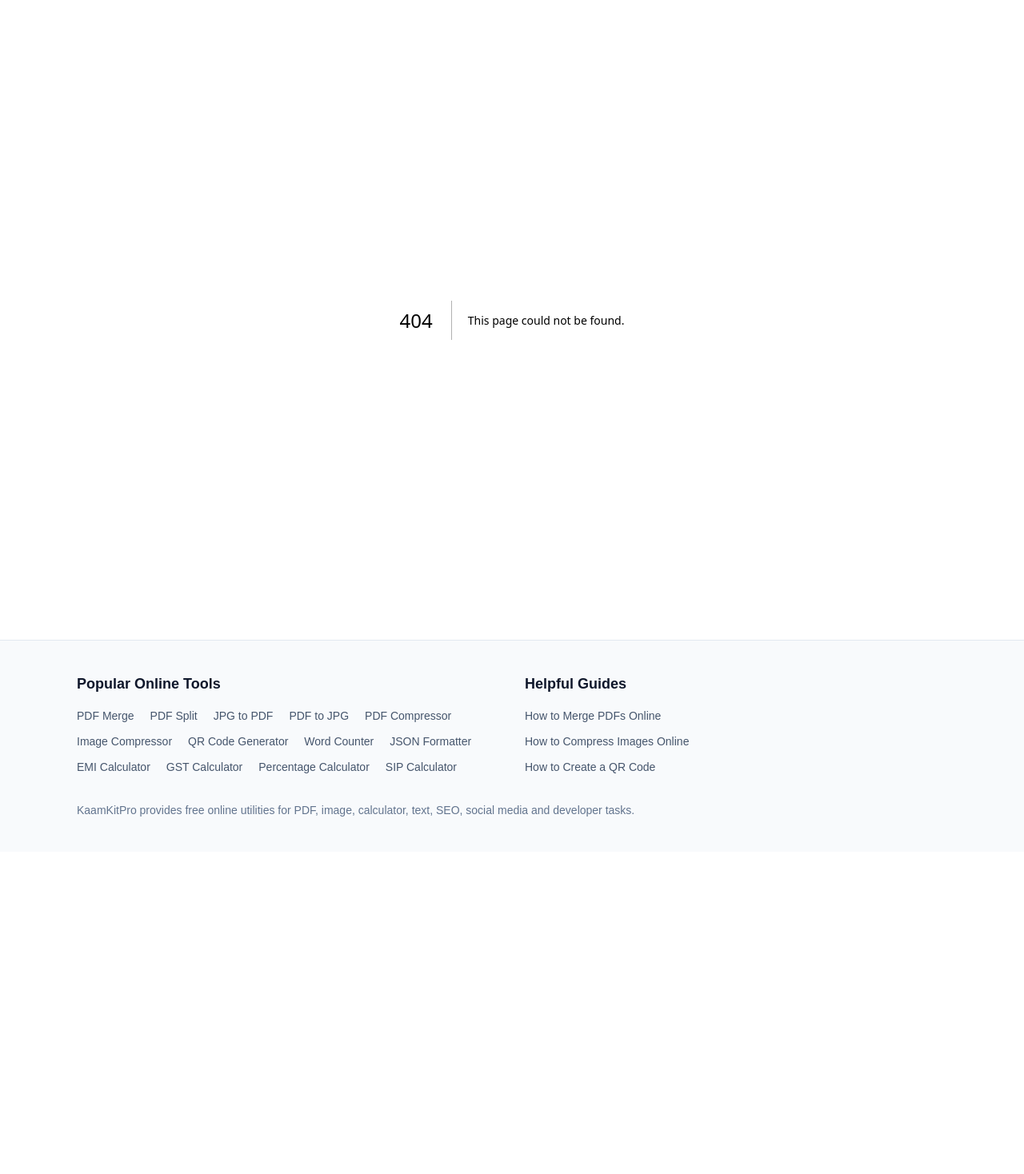
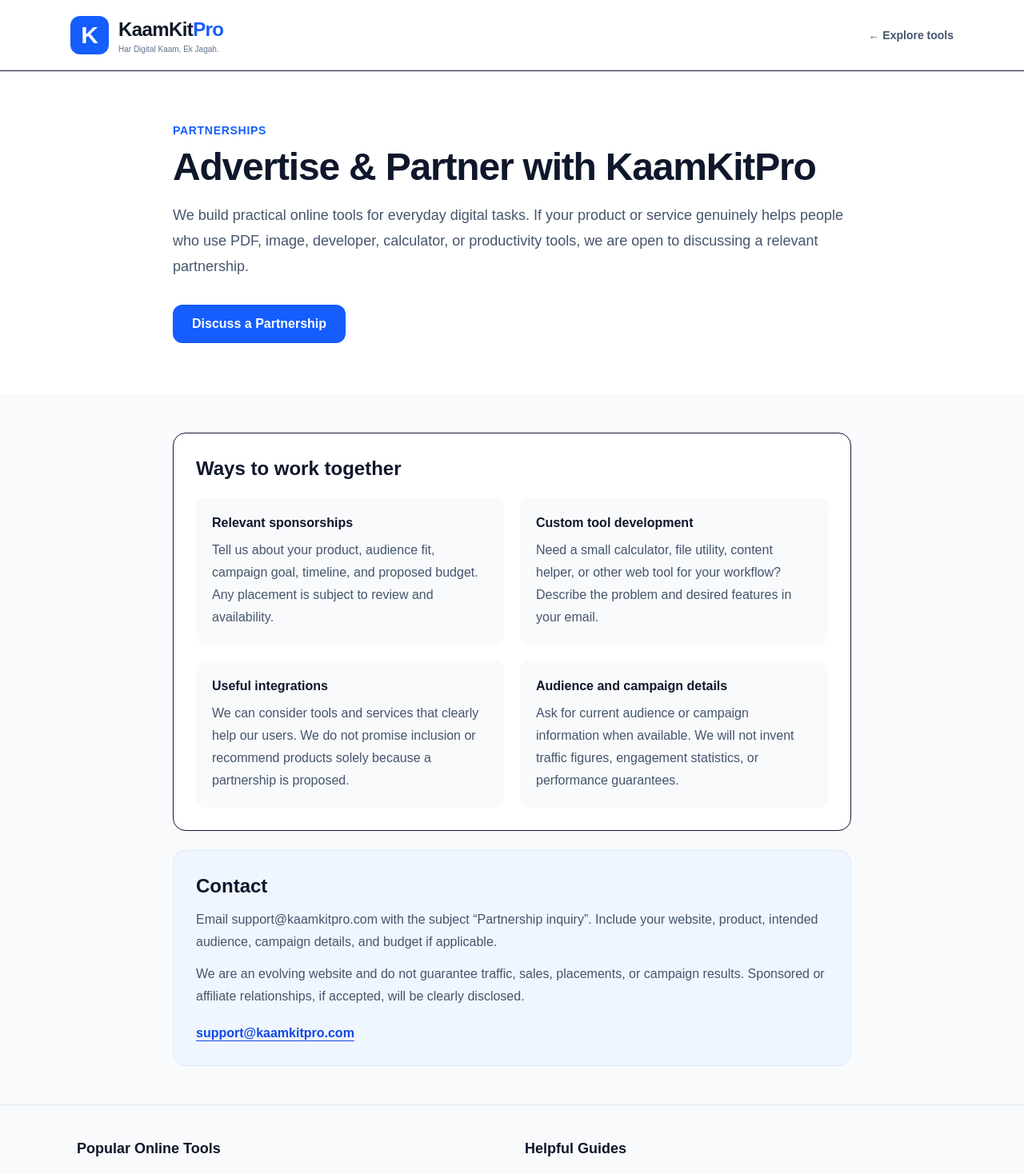
Before and after one commit to WellProSoftware/kaamkitpro, a Next.js app: page /advertise in a window 1280 px wide. Before the commit this address had no page. Shown: the top 1468 px of the page at 80% size. Before the commit the page ends 1065 px from the top, so only its background shows below. Built offline with nearby package versions, Linux system fonts and the light colour scheme.

Commit message:
growth: add transparent sponsorship and custom tool inquiry page

```diff
--- /dev/null
+++ b/src/app/advertise/page.tsx
@@ -0,0 +1,47 @@
+import Link from "next/link";
+import type { Metadata } from "next";
+import BrandLogo from "@/components/BrandLogo";
+
+export const metadata: Metadata = {
+  title: "Advertise & Partner with KaamKitPro",
+  description: "Contact KaamKitPro about relevant sponsorships, partnerships, and custom online-tool development.",
+  alternates: { canonical: "https://kaamkitpro.com/advertise" },
+};
+
+export default function AdvertisePage() {
+  return (
+    <main className="min-h-screen bg-slate-50 text-slate-900">
+      <header className="border-b bg-white">
+        <div className="mx-auto flex max-w-6xl items-center justify-between px-6 py-5">
+          <BrandLogo />
+          <Link href="/" className="text-sm font-semibold text-slate-600 hover:text-slate-900">← Explore tools</Link>
+        </div>
+      </header>
+      <section className="bg-white">
+        <div className="mx-auto max-w-4xl px-6 py-16">
+          <p className="text-sm font-semibold uppercase tracking-wider text-blue-600">Partnerships</p>
+          <h1 className="mt-3 text-4xl font-bold tracking-tight md:text-5xl">Advertise & Partner with KaamKitPro</h1>
+          <p className="mt-5 text-lg leading-8 text-slate-600">We build practical online tools for everyday digital tasks. If your product or service genuinely helps people who use PDF, image, developer, calculator, or productivity tools, we are open to discussing a relevant partnership.</p>
+          <a href="mailto:support@kaamkitpro.com?subject=KaamKitPro%20partnership%20inquiry" className="mt-8 inline-block rounded-xl bg-blue-600 px-6 py-3 font-semibold text-white hover:bg-blue-700">Discuss a Partnership</a>
+        </div>
+      </section>
+      <article className="mx-auto max-w-4xl space-y-6 px-6 py-12">
+        <section className="rounded-2xl border bg-white p-7">
+          <h2 className="text-2xl font-bold">Ways to work together</h2>
+          <div className="mt-5 grid gap-5 md:grid-cols-2">
+            <div className="rounded-xl bg-slate-50 p-5"><h3 className="font-bold">Relevant sponsorships</h3><p className="mt-2 leading-7 text-slate-600">Tell us about your product, audience fit, campaign goal, timeline, and proposed budget. Any placement is subject to review and availability.</p></div>
+            <div className="rounded-xl bg-slate-50 p-5"><h3 className="font-bold">Custom tool development</h3><p className="mt-2 leading-7 text-slate-600">Need a small calculator, file utility, content helper, or other web tool for your workflow? Describe the problem and desired features in your email.</p></div>
+            <div className="rounded-xl bg-slate-50 p-5"><h3 className="font-bold">Useful integrations</h3><p className="mt-2 leading-7 text-slate-600">We can consider tools and services that clearly help our users. We do not promise inclusion or recommend products solely because a partnership is proposed.</p></div>
+            <div className="rounded-xl bg-slate-50 p-5"><h3 className="font-bold">Audience and campaign details</h3><p className="mt-2 leading-7 text-slate-600">Ask for current audience or campaign information when available. We will not invent traffic figures, engagement statistics, or performance guarantees.</p></div>
+          </div>
+        </section>
+        <section className="rounded-2xl border border-blue-100 bg-blue-50 p-7">
+          <h2 className="text-2xl font-bold">Contact</h2>
+          <p className="mt-3 leading-7 text-slate-600">Email support@kaamkitpro.com with the subject “Partnership inquiry”. Include your website, product, intended audience, campaign details, and budget if applicable.</p>
+          <p className="mt-3 leading-7 text-slate-600">We are an evolving website and do not guarantee traffic, sales, placements, or campaign results. Sponsored or affiliate relationships, if accepted, will be clearly disclosed.</p>
+          <a href="mailto:support@kaamkitpro.com?subject=KaamKitPro%20partnership%20inquiry" className="mt-5 inline-block font-semibold text-blue-700 underline underline-offset-4">support@kaamkitpro.com</a>
+        </section>
+      </article>
+    </main>
+  );
+}
```
